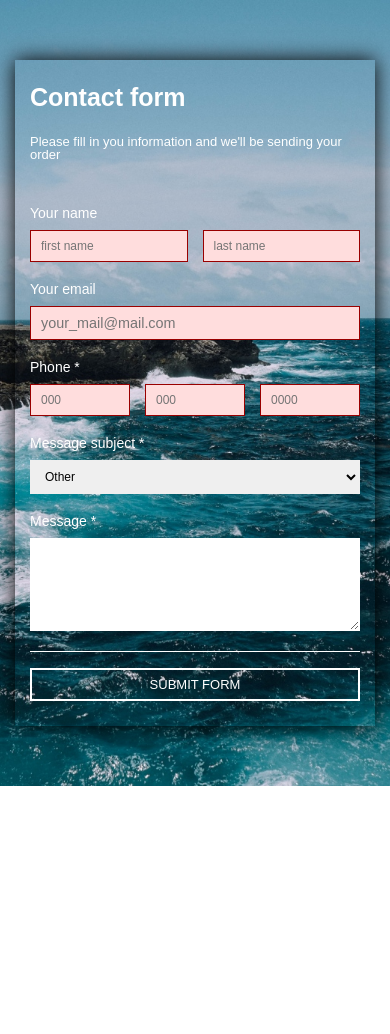
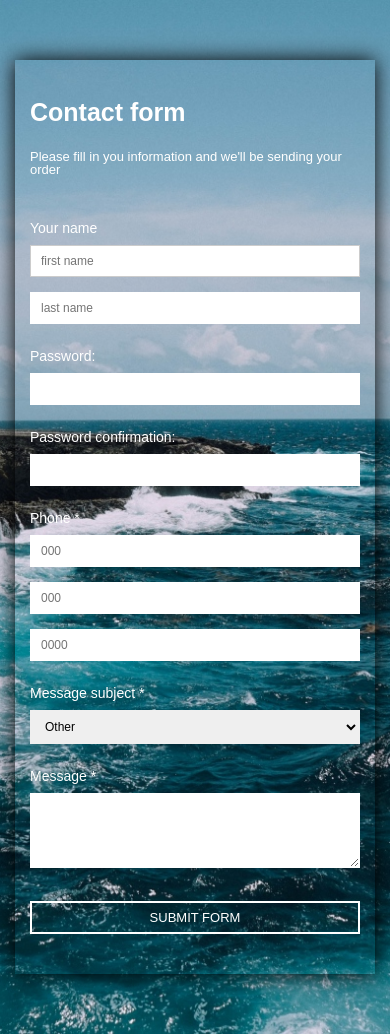
Before and after one commit to pvpavlov-frontend/JS_HTML_form, a plain HTML site: page index.html in a window 390 px wide. Before the commit the page ends 844 px from the top, so only its background shows below. Drawn offline with Linux system fonts and the light colour scheme.

Commit message:
fix_form

```diff
--- a/css/styles.css
+++ b/css/styles.css
@@ -73,7 +73,7 @@ main {
   justify-content: flex-start;
   flex-direction: column;
 }
-form {
+.form-wrap {
   width: 100%;
   max-width: 845px;
   margin: 60px auto;
@@ -82,12 +82,12 @@ form {
   box-sizing: border-box;
   color: #fff;
 }
-form h2 {
+h2 {
   font-size: 25px;
   font-weight: bold;
   padding-bottom: 25px;
 }
-form p {
+p {
   font-size: 13px;
   padding-bottom: 35px;
 }
@@ -112,12 +112,16 @@ fieldset {
   padding-bottom: 10px;
   border-bottom: 1px solid #fff;
 }
-.wrap-input{
+.form-flex{
   display: flex;
   flex-wrap: wrap;
   justify-content: space-between;
   width: calc(100% - 145px);
+  font-size: 12px;
+  color: red;
 }
+
+
 input,
 textarea,
 select {
@@ -125,6 +129,7 @@ select {
   font-size: 12px;
   width: 100%;
   border: 1px solid transparent;
+  box-sizing: border-box;
 }
 input:focus{
   outline: none;
@@ -133,13 +138,20 @@ input:focus{
 
 textarea {
   min-height: 75px;
+  outline: none;
+}
+.wrap-input {
+  width: calc(100% - 145px);
+  box-sizing: border-box;
+  font-size: 10px;
+  color: red;
 }
 
-.item2 input {
+.item2 .wrap-input {
   width: calc(1/2*100% - (1 - 1/2)*15px);
   box-sizing: border-box;
 }
-.item3 input {
+.item3 .wrap-input {
   width: calc(1/3*100% - (1 - 1/3)*15px);
   box-sizing: border-box;
 }
@@ -158,31 +170,29 @@ textarea {
   box-sizing: border-box;
   cursor: pointer;
 }
+select{
+  outline: none;
+}
 
 /*************************/
 /********* ERROR *********/
 /*************************/
 
 input[type=email]{
-  -webkit-appearance: none;
-  appearance: none;
-
   width: 100%;
-  border: 1px solid #333;
-  margin: 0;
-
-  font-family: inherit;
-  font-size: 90%;
-
   box-sizing: border-box;
 }
 
-input:required:valid {
+input.valid,
+select.valid,
+textarea.valid {
   border-color: green;
   background-color: #e8f0fe;
 }
 
-input:required:invalid{
+input.invalid,
+select.invalid,
+textarea.valid{
   border-color: #900;
   background-color: #FDD;
 }
@@ -194,22 +204,34 @@ input:required:focus:invalid {
   border-color: #900 !important;
 }
 
-.error.active {
-  padding: 0.3em;
-}
+/* html,
+body {
+  height: 100vh;
+} */
 
 @media screen and (max-width: 500px){
   label{
-    flex-direction: column
+    flex-direction: column;
+    margin-bottom: 0;
   }
   label span {
     flex: auto;
   }
+  .form-wrap {
+    padding: 40px 15px;
+  }
   .wrap-input {
     width: 100%;
+    margin-bottom: 15px;
   }
-  form {
-    padding: 25px 15px;
+  .form-flex {
+    width: 100%;
+  }
+  .item2 .wrap-input {
+    width: 100%;
+  }
+  .item3 .wrap-input {
+    width: 100%;
   }
   .btn-submit{
     width: 100%;
--- a/index.html
+++ b/index.html
@@ -12,36 +12,45 @@
 
 <body>
   <main>
-    <form action="#">
+    <div class="form-wrap">
       <h2>
         Contact form
       </h2>
       <p>
         Please fill in you information and we'll be sending your order
       </p>
+      <!-- <form class='formWithValidation' action="#" action="#" method="post">
         <fieldset>
           <label>
             <span>Your name</span>
-          <div class="wrap-input item2">
-            <input id="firstName" type="text" name="first-name" placeholder="first name" minlength="2" maxlength="40"
-              autofocus required>
-            <input id="lastName" type="text" name="last-name" placeholder="last name" minlength="2" maxlength="40"
-              required>
+            <div class="form-flex item2">
+              <div class="wrap-input">
+                <input id="firstName" class='from field' type="text" name="first-name" placeholder="first name" minlength="2"
+                  maxlength="40" autofocus>
+              </div>
+              <div class="wrap-input">
+                <input id="lastName" type="text" name="last-name" placeholder="last name" minlength="2" maxlength="40">
+              </div>
             </div>
           </label>
           <label>
             <span>Your email</span>
             <div class="wrap-input">
-            <input id="mail" type="email" name="email" placeholder="your_mail@mail.com"
-              pattern="[a-z0-9._%+-]+@[a-z0-9.-]+\.[a-z]{2,}$" required>
+              <input id="mail" type="email" name="email" placeholder="your_mail@mail.com">
             </div>
           </label>
           <label>
             <span>Phone *</span>
-          <div class="wrap-input item3">
-            <input type="tel" name="tel-number-1" placeholder="000" pattern="[0-9]{3}" required>
-            <input type="tel" name="tel-number-2" placeholder="000" pattern="[0-9]{3}" required>
-            <input type="tel" name="tel-number-3" placeholder="0000" pattern="[0-9]{4}" required>
+            <div class="form-flex item3">
+              <div class="wrap-input">
+                <input type="tel" name="tel-number-1" placeholder="000">
+              </div>
+              <div class="wrap-input">
+                <input type="tel" name="tel-number-2" placeholder="000">
+              </div>
+              <div class="wrap-input">
+                <input type="tel" name="tel-number-3" placeholder="0000">
+              </div>
             </div>
           </label>
           <label>
@@ -63,7 +72,75 @@
           </label>
         </fieldset>
         <button type="submit" class="btn-submit">Submit form</button>
+      </form> -->
+
+
+      <form class='formWithValidation'>
+        <label>
+          <span>Your name</span>
+          <div class="form-flex item2">
+            <div class="wrap-input">
+              <input type='text' class='from field' placeholder="first name" minlength="2" maxlength="40" autofocus>
+            </div>
+            <div class="wrap-input">
+              <input type='text' class='from field' placeholder="last name" minlength="2" maxlength="40">
+            </div>
+          </div>
+        </label>
+
+
+        <label>
+          <span>Password:</span>
+          <div class="wrap-input">
+            <input type='password' name='pass' class='password field'>
+          </div>
+        </label>
+        <label>
+          <span>Password confirmation:</span>
+          <div class="wrap-input">
+            <input type='password' name='pass' class='passwordConfirmation field'>
+          </div>
+        </label>
+
+        <label>
+          <span>Phone *</span>
+          <div class="form-flex item3">
+            <div class="wrap-input">
+              <input type="tel" name="tel-number-1" placeholder="000">
+            </div>
+            <div class="wrap-input">
+              <input type="tel" name="tel-number-2" placeholder="000">
+            </div>
+            <div class="wrap-input">
+              <input type="tel" name="tel-number-3" placeholder="0000">
+            </div>
+          </div>
+        </label>
+
+
+
+        <label>
+          <span>Message subject * </span>
+          <div class="wrap-input">
+            <select class='where field' name="select">
+              <option selected>Other</option>
+              <option value="value2">value 2</option>
+              <option value="value3">value 3</option>
+              <option value="value4">value 4</option>
+            </select>
+          </div>
+        </label>
+
+
+        <label>
+          <span>Message *</span>
+          <div class="wrap-input">
+            <textarea id="story" class='message field' name="textarea" placeholder=""></textarea>
+          </div>
+        </label>
+        <input type='submit' class='validateBtn btn-submit' value='Submit form' />
       </form>
+    </div>
   </main>
 </body>
 
--- a/js/input.js
+++ b/js/input.js
@@ -4,38 +4,65 @@
 // Предусмотреть в html input и p: в инпут вводить параметр (число),
 // которое считается радиусом шара, в p показывать объем шара при заданном параметре.
 // На инпут навесить валидацию. (расчет и вывод рассчитанного значения в p реализовать в обработчике события input)
-if(document.querySelector('#radius')){
-  const inputRadius = document.querySelector('#radius')
-  inputRadius.oninput = function() {
-    const r = Number(inputRadius.value);
-    console.log('r :>> ', r);
-    document.getElementById('result').innerHTML = Math.round(4 / 3 * Math.PI * r * r * r * 100 ) / 100
-  };
+if (document.querySelector('#radius')) {
+    const inputRadius = document.querySelector('#radius')
+    inputRadius.oninput = function() {
+        const r = Number(inputRadius.value);
+        console.log('r :>> ', r);
+        document.getElementById('result').innerHTML = Math.round(4 / 3 * Math.PI * r * r * r * 100) / 100
+    };
 }
 
 
+const form = document.querySelector('.formWithValidation')
+const validateBtn = form.querySelector('.validateBtn')
+const from = form.querySelector('.from')
+const password = form.querySelector('.password')
+const passwordConfirmation = form.querySelector('.passwordConfirmation')
+const where = form.querySelector('.where')
+const message = form.querySelector('.message')
+const fields = form.querySelectorAll('.field')
 
+const generateError = function (text) {
+  const error = document.createElement('div')
+  error.className = 'error'
+  error.style.color = 'red'
+  error.innerHTML = text
+  return error
+}
 
-// const form  = document.getElementsByTagName('form')[0];
+const removeValidation = function () {
+  const errors = form.querySelectorAll('.error')
 
-// const firstName = document.getElementById('firstName');
-// const lastName = document.getElementById('lastName');
-// const email = document.getElementById('mail');
+  for (const i = 0; i < errors.length; i++) {
+    errors[i].remove()
+  }
+}
 
-// const firstNameError = document.querySelector('#firstName + span.error');
-// const lastNameError = document.querySelector('#lastName + span.error');
-// const emailError = document.querySelector('#mail + span.error');
+const checkFieldsPresence = function () {
+  for (let i = 0; i < fields.length; i++) {
+    if (!fields[i].value) {
+      console.log('field is blank', fields[i])
+      const error = generateError('Cannot be blank')
+      form[i].parentElement.insertBefore(error, fields[i])
+    }
+  }
+}
 
-// var inputs = form.querySelectorAll('input')
+const checkPasswordMatch = function () {
+  if (password.value !== passwordConfirmation.value) {
+    console.log('not equals')
+    const error = generateError('Password doesnt match')
+    password.parentElement.insertBefore(error, password)
+  }
+}
 
-// form.addEventListener('submit', function (event) {
-//   event.preventDefault()
+form.addEventListener('submit', function (event) {
+  event.preventDefault()
 
-//   for (var i = 0; i < inputs.length; i++) {
-//     if (!inputs[i].value) {
-//       inputs[i].classList.add('error')
-//     } else {
-//       inputs[i].classList.remove('error')
-//     }
-//   }
-// })
+  removeValidation()
+
+  checkFieldsPresence()
+
+  checkPasswordMatch()
+})
```
Lines whose indentation alone changed are shown as unchanged.
